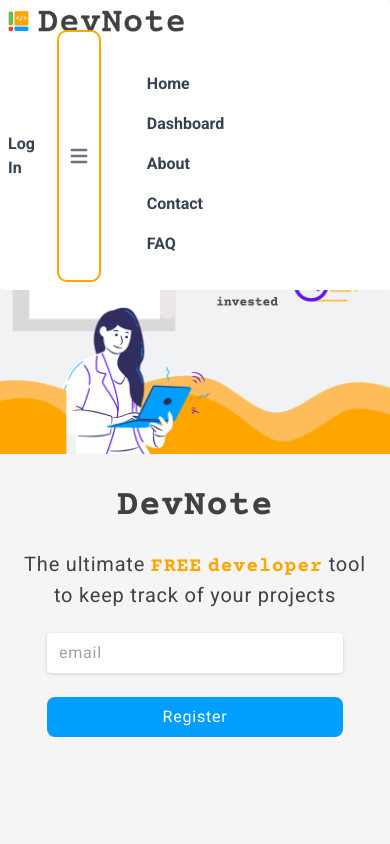
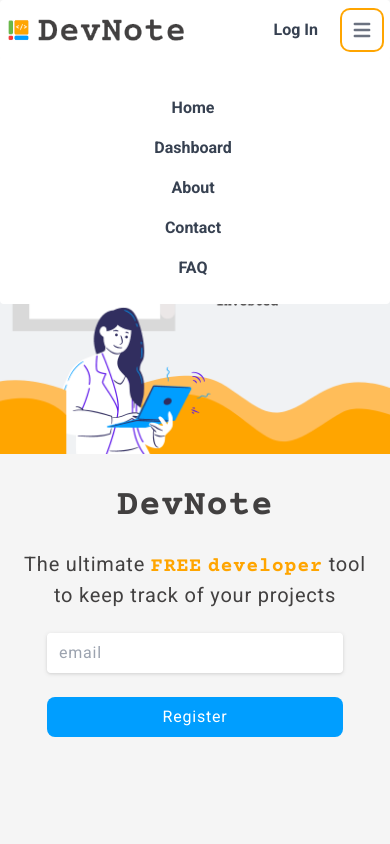
Before and after one commit to edukaki/devlist, a React (Create React App) app: page / in a window 390 px wide. Both pictures are taken after a click on the button 362 px from the left and 30 px from the top of the page. Shown: the top 844 px of the page. Built offline with nearby package versions, Linux system fonts and the light colour scheme; no server answers.

Commit message:
fix((navbar): truncated menu layout

```diff
--- a/src/components/Navbar/index.jsx
+++ b/src/components/Navbar/index.jsx
@@ -39,10 +39,12 @@
                             onClick={() => {
                                 setAvatarMenu(!avatarMenu)
                                 setHamburgerMenu(false)
-                            }}>
+                            }}
+                            onBlur={() => setAvatarMenu(false)}
+                            >
                             <img className="w-8 h-8 rounded-full" src={user.photoURL} alt="user" />
                         </button>
-                        <div className={`${avatarMenu ? '' : 'hidden'} z-50 flex flex-col absolute justify-between w-full top-11 left-0 my-4 list-none bg-white divide-y divide-gray-100 rounded`} id="user-dropdown">
+                        <div className={`${avatarMenu ? '' : 'hidden'} z-50 flex flex-col absolute justify-between w-full top-11 left-0 my-4 text-center list-none bg-white divide-y divide-gray-100 rounded`} id="user-dropdown">
                             <ul className="py-1 text-base text-gray-700 font-bold">
                                 <li>
                                     <Link to={
@@ -65,10 +67,11 @@
                     onClick={() => {
                         setHamburgerMenu(!hamburgerMenu)
                         setAvatarMenu(false)
-                    }}>
+                    }}
+                    onBlur={() => setHamburgerMenu(false)}>
                     <svg className="w-6 h-6" aria-hidden="true" fill="currentColor" viewBox="0 0 20 20" xmlns="http://www.w3.org/2000/svg"><path fillRule="evenodd" d="M3 5a1 1 0 011-1h12a1 1 0 110 2H4a1 1 0 01-1-1zM3 10a1 1 0 011-1h12a1 1 0 110 2H4a1 1 0 01-1-1zM3 15a1 1 0 011-1h12a1 1 0 110 2H4a1 1 0 01-1-1z" clipRule="evenodd"></path></svg>
                 </button>
-                <div className={`${hamburgerMenu ? '' : 'hidden'} items-center justify-between w-full md:flex md:w-auto md:order-1`}>
+                <div className={`${hamburgerMenu ? '' : 'hidden'} items-center justify-between w-full md:flex md:w-auto md:order-1 ${hamburgerMenu? 'absolute top-14 left-0 text-center  bg-white divide-y divide-gray-100 rounded' : ''}`}>
                     <ul className="flex flex-col p-4 mt-4 font-bold text-base md:flex-row md:space-x-8 md:mt-0">
                         <li>
                             <Link to='/' className="block py-2 pl-3 pr-4 hover:text-orange text-gray-700 md:p-0" aria-current="page">Home</Link>
```
